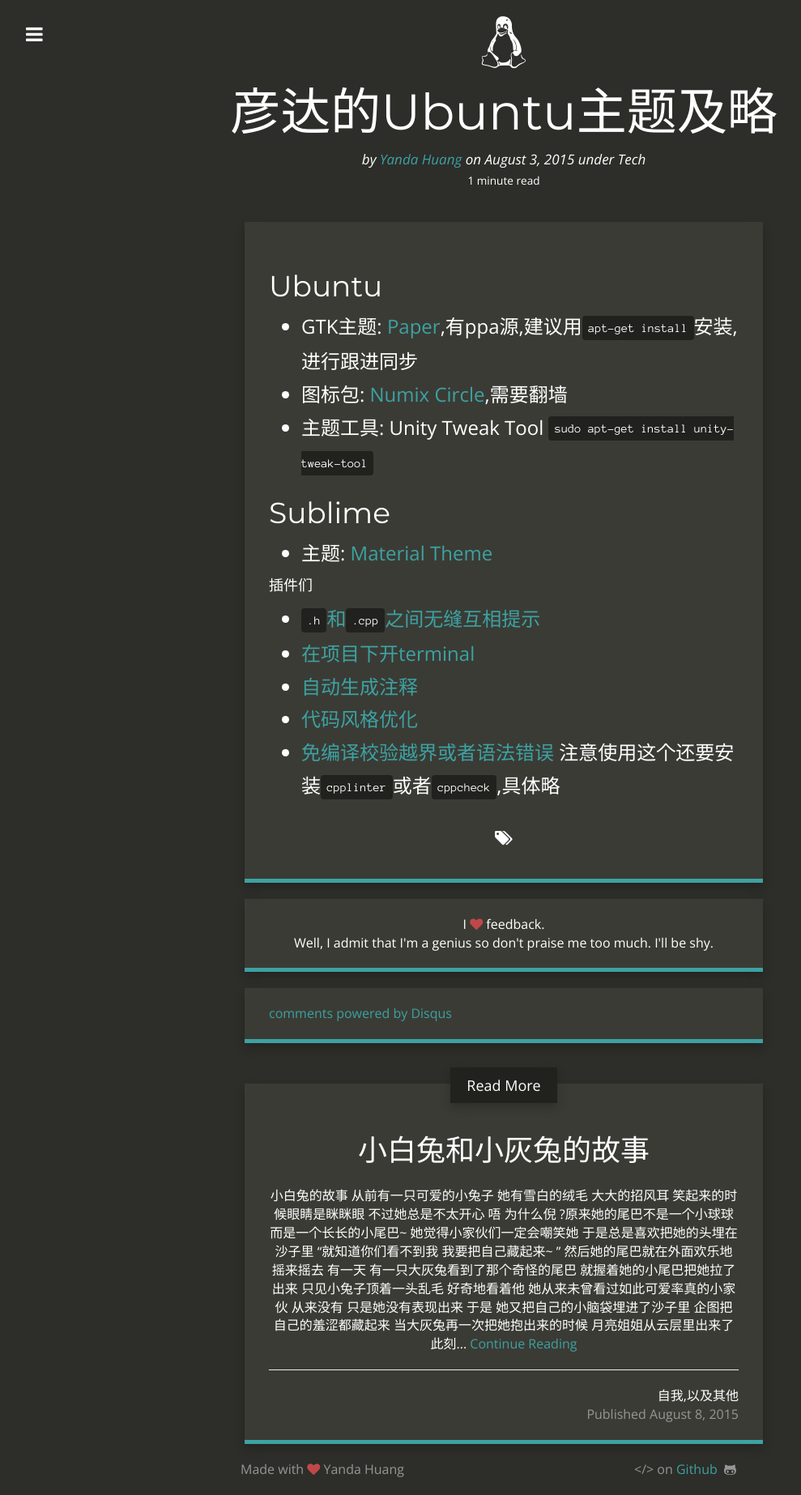
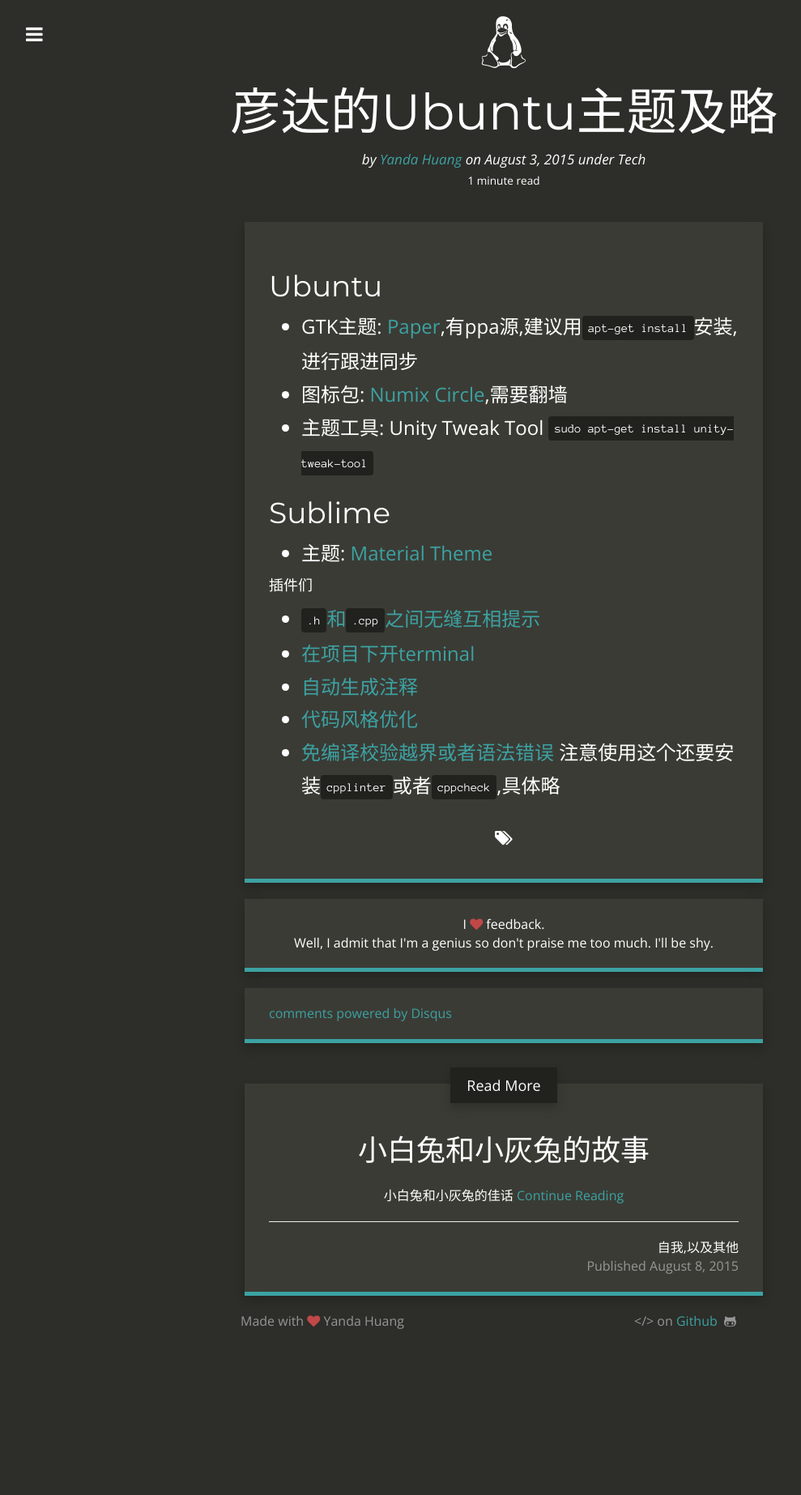
Before and after one commit to yodahuang/yodahuang.github.io, a Jekyll site: the page built from _posts/2015-08-3-Huang's-Ubuntu-decoration.markdown, in a window 1280 px wide. Shown: the whole page at 81% size, without its empty margins (18-1007 px from the left). Built offline with Jekyll 4.4.1, drawn with Linux system fonts in a browser that asks for light colours; nearby versions of some CDN libraries; Markdown is read by kramdown in place of the engine named in the settings; comment, search, counter and statistics services are not loaded; after the commit the page ends 1663 px from its top, so only the background shows below that.

```diff
--- a/_posts/2015-08-27-The-Story-of-a-White-Rabbit-and-a-Grey-Rabbit.markdown
+++ b/_posts/2015-08-27-The-Story-of-a-White-Rabbit-and-a-Grey-Rabbit.markdown
@@ -4,6 +4,7 @@ title:  "小白兔和小灰兔的故事"
 date:   2015-08-27 23:55:35
 categories: Love
 thumbnail: heart
+summary: 小白兔和小灰兔的佳话
 author: Xujie Zhang & Yanda Huang
 ---
 
```
